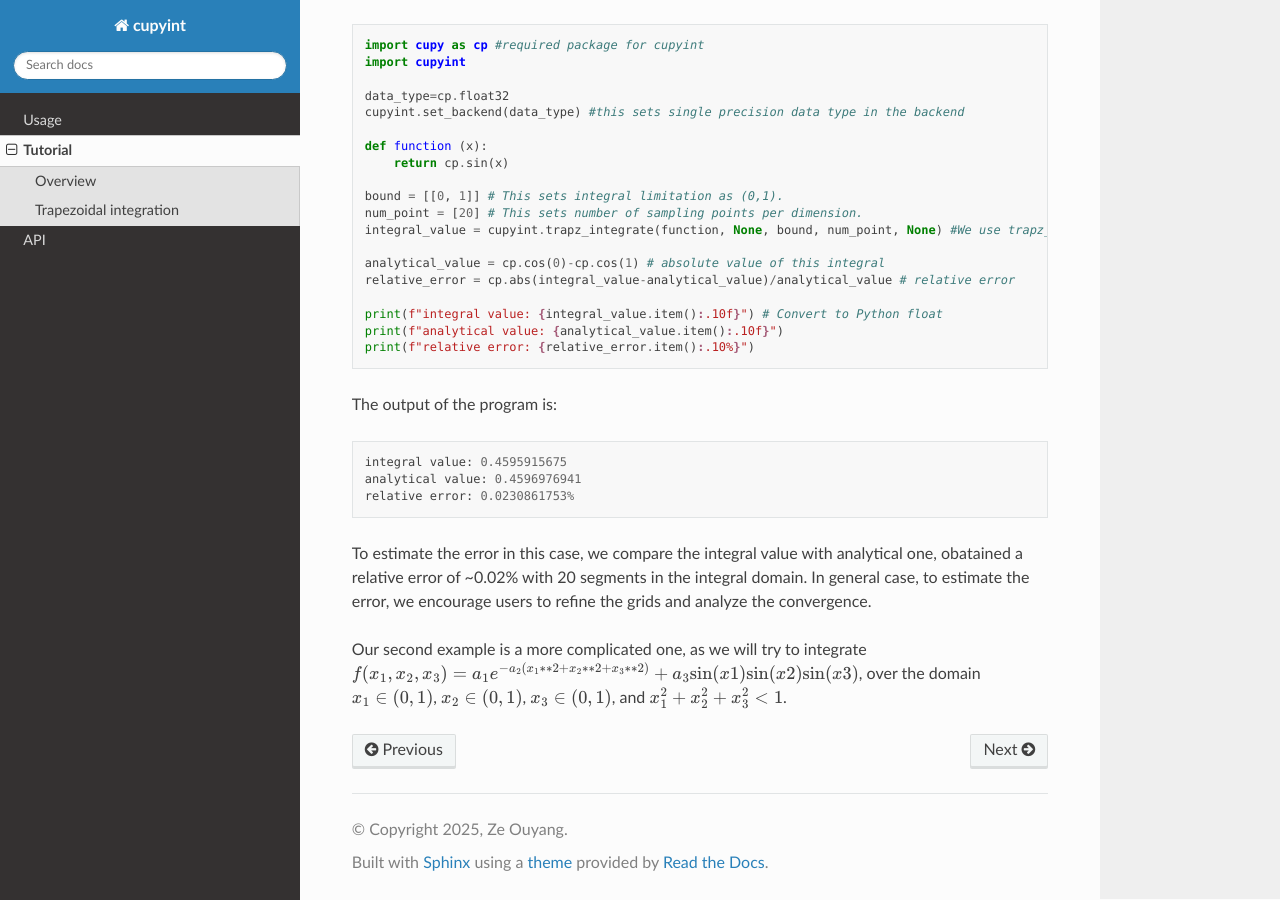
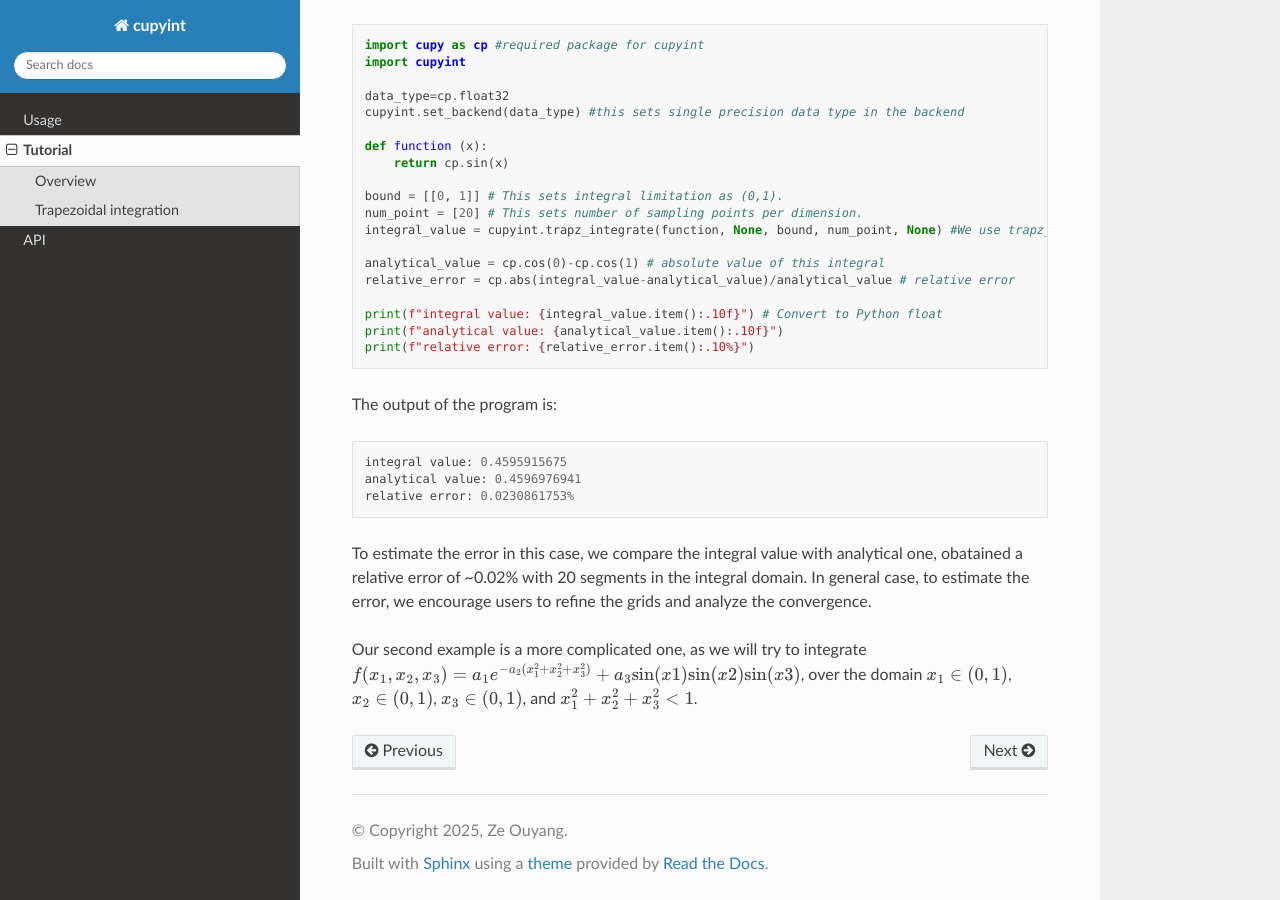
Before and after one commit to ze-ouyang/cupyint_doc, a Sphinx documentation site: the page built from docs/source/tutorial.rst, in a window 1280 px wide and 900 px high, scrolled down 1572 px. Built offline with Sphinx 7.4.7 and the Read the Docs theme 3.1.0, drawn with Linux system fonts in a browser that asks for light colours.

```diff
--- a/docs/source/tutorial.rst
+++ b/docs/source/tutorial.rst
@@ -79,4 +79,4 @@ The output of the program is:
 To estimate the error in this case, we compare the integral value with analytical one, obatained a relative error of ~0.02% with 20 segments in the integral domain. In general case, to estimate the error, we encourage users to refine the grids and analyze the convergence.
 
 
-Our second example is a more complicated one, as we will try to integrate :math:`f(x_1,x_2,x_3)=a_1e^{-a_2(x_1**2+x_2**2+x_3**2)}+a_3\mathrm{sin}(x1)\mathrm{sin}(x2)\mathrm{sin}(x3)`, over the domain :math:`x_1\in (0,1)`, :math:`x_2\in (0,1)`, :math:`x_3\in (0,1)`, and :math:`x_1^2+x_2^2+x_3^2<1`.
+Our second example is a more complicated one, as we will try to integrate :math:`f(x_1,x_2,x_3)=a_1e^{-a_2(x_1^2+x_2^2+x_3^2)}+a_3\mathrm{sin}(x1)\mathrm{sin}(x2)\mathrm{sin}(x3)`, over the domain :math:`x_1\in (0,1)`, :math:`x_2\in (0,1)`, :math:`x_3\in (0,1)`, and :math:`x_1^2+x_2^2+x_3^2<1`.
```
